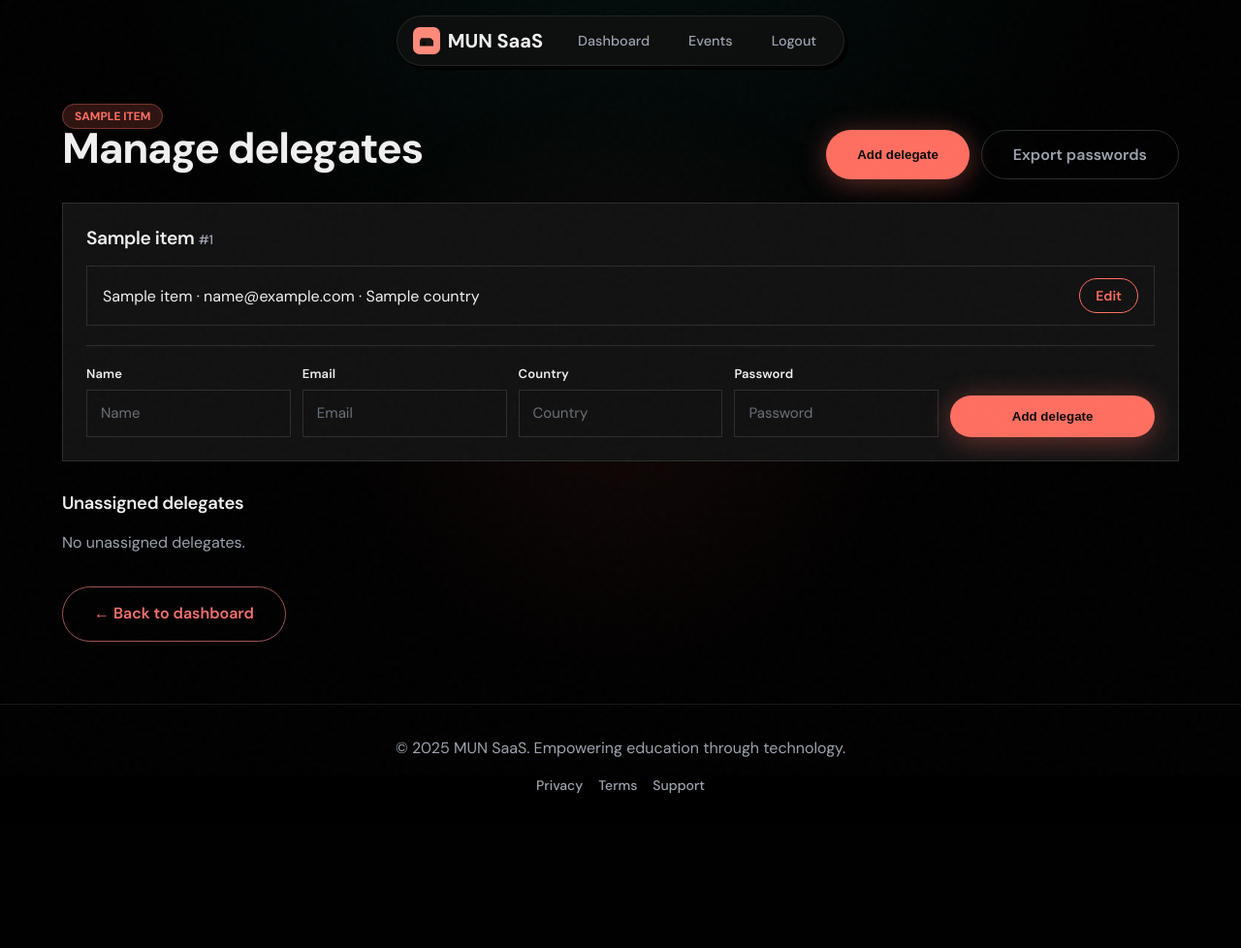
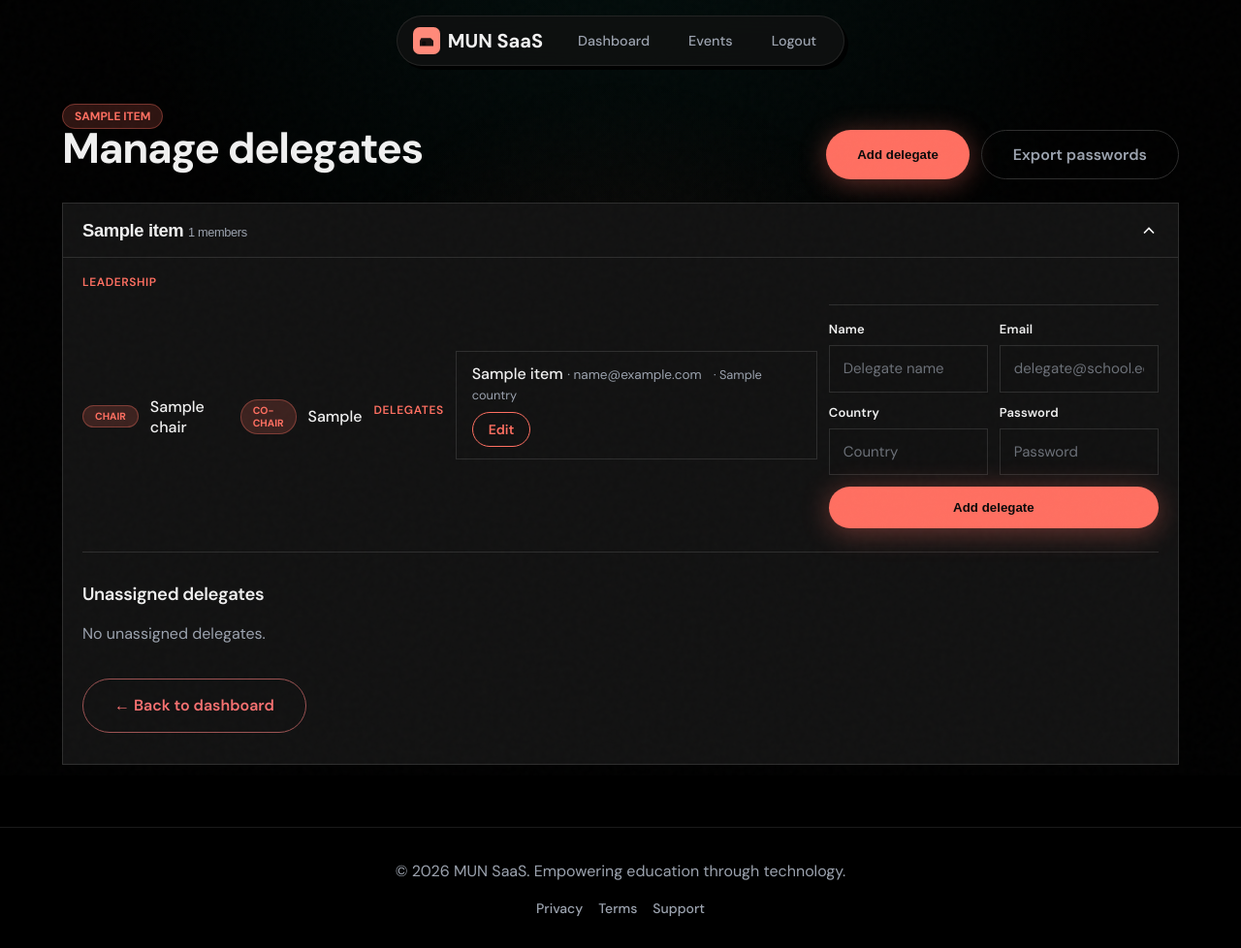
Before and after one commit to zaid3004/MUN-SaaS, a Flask app: page /events/1/delegates/manage?committee_id=1 in a window 1280 px wide. Shown: the whole page at 97% size. Before the commit the page ends 819 px from the top, so only its background shows below. Run offline with Flask 3, Linux system fonts and the light colour scheme; a user stored in the database is signed in; tables that the repository leaves empty hold one stand-in row (values such as "Sample post"); a database or web service that is not in the repository returns one stand-in record (values such as "Sample title"); data that the repository does not hold is empty.

Commit message:
Add: Accordion committees with chair/co-chair display

```diff
--- a/flask_app/templates/base.html
+++ b/flask_app/templates/base.html
@@ -87,7 +87,7 @@
     {% block footer %}
     <footer class="site-footer">
       <div class="site-footer-inner">
-        <p class="site-footer-copy">© {{ now.year if now else 2025 }} MUN SaaS. Empowering education through technology.</p>
+        <p class="site-footer-copy">© {{ now.year if now else 2026 }} MUN SaaS. Empowering education through technology.</p>
         <div class="site-footer-links">
           <a href="#">Privacy</a>
           <a href="#">Terms</a>
--- a/flask_app/templates/delegates_manage.html
+++ b/flask_app/templates/delegates_manage.html
@@ -79,35 +79,62 @@
 </div>
 
 <section class="mb-8">
-  <div class="container">
+  <div class="container" id="committees-list">
     {% for group in grouped %}
-    <div class="card mun-spotlight-card mb-8" style="margin-bottom: var(--space-8); padding: var(--space-6);">
-      <h2 class="h2" style="font-size: 1.2rem; margin-bottom: var(--space-4); color: var(--foreground);">{{ group.committee.name }} <span class="text-secondary" style="font-size: 0.85rem; font-weight: 500;">#{{ group.committee.id }}</span></h2>
+    <div class="committee-card card mun-spotlight-card mb-4" style="padding: 0; overflow: hidden;">
+      <button type="button" class="committee-toggle" data-committee="{{ group.committee.id }}" style="width: 100%; padding: var(--space-4) var(--space-5); background: transparent; border: none; text-align: left; cursor: pointer; display: flex; justify-content: space-between; align-items: center;">
+        <h2 class="h2" style="font-size: 1.15rem; margin: 0; color: var(--foreground);">{{ group.committee.name }} <span class="text-secondary" style="font-size: 0.8rem; font-weight: 500;">{{ group.delegates|length }} members</span></h2>
+        <svg class="chevron" width="20" height="20" viewBox="0 0 24 24" fill="none" stroke="currentColor" stroke-width="2" style="transition: transform 0.3s ease;">
+          <polyline points="6 9 12 15 18 9"/>
+        </svg>
+      </button>
+
+      <div class="committee-content" data-committee="{{ group.committee.id }}" style="display: none; padding: var(--space-4) var(--space-5); border-top: 1px solid var(--border);">
+        {% if group.committee.chair or group.committee.coChair %}
+        <div style="margin-bottom: var(--space-4); padding-bottom: var(--space-4); border-bottom: 1px solid var(--border);">
+          <p style="font-size: 0.75rem; font-weight: 600; text-transform: uppercase; letter-spacing: 0.05em; color: var(--primary); margin-bottom: var(--space-3);">Leadership</p>
+          {% if group.committee.chair %}
+          <div style="display: flex; align-items: center; gap: var(--space-3); margin-bottom: var(--space-2);">
+            <span class="badge badge-primary" style="font-size: 0.65rem;">Chair</span>
+            <span style="color: var(--foreground); font-weight: 500;">{{ group.committee.chair }}</span>
+          {% endif %}
+          {% if group.committee.coChair %}
+          <div style="display: flex; align-items: center; gap: var(--space-3);">
+            <span class="badge badge-primary" style="font-size: 0.65rem;">Co-Chair</span>
+            <span style="color: var(--foreground); font-weight: 500;">{{ group.committee.coChair }}</span>
+          {% endif %}
+        </div>
+        {% endif %}
 
         {% if group.delegates %}
-      <ul class="mun-list" style="margin-bottom: var(--space-5);">
+        <p style="font-size: 0.75rem; font-weight: 600; text-transform: uppercase; letter-spacing: 0.05em; color: var(--primary); margin-bottom: var(--space-3);">Delegates</p>
+        <ul class="mun-list" style="margin-bottom: var(--space-4);">
           {% for d in group.delegates %}
-        <li class="mun-list-item mun-spotlight-card" style="padding: var(--space-3) var(--space-4);">
+          <li class="mun-list-item" style="padding: var(--space-3) var(--space-4); margin-bottom: var(--space-2);">
             <div style="display: flex; justify-content: space-between; align-items: center; flex-wrap: wrap; gap: var(--space-2);">
-            <span style="color: var(--foreground);">{{ d.name }} · {{ d.email }} · {{ d.country or '—' }}</span>
+              <div>
+                <span style="color: var(--foreground); font-weight: 500;">{{ d.name }}</span>
+                <span class="text-secondary" style="font-size: 0.85rem;"> · {{ d.email }}</span>
+                <span class="text-secondary" style="font-size: 0.8rem; margin-left: var(--space-2);">· {{ d.country or '—' }}</span>
+              </div>
               <a href="/events/{{ event_id }}/delegates/{{ d.id }}/edit" class="btn btn-sm btn-outline-primary ripple">Edit</a>
             </div>
           </li>
           {% endfor %}
         </ul>
         {% else %}
-      <p class="text-secondary mb-4" style="margin-bottom: var(--space-4);">No delegates in this committee yet.</p>
+        <p class="text-secondary" style="margin-bottom: var(--space-4);">No delegates in this committee yet.</p>
         {% endif %}
 
-      <form method="post" action="/events/{{ event_id }}/delegates" class="mun-form-grid" style="border-top: 1px solid var(--border); padding-top: var(--space-5); grid-template-columns: repeat(auto-fit, minmax(160px, 1fr));">
+        <form method="post" action="/events/{{ event_id }}/delegates" style="display: grid; grid-template-columns: 1fr 1fr; gap: var(--space-3); border-top: 1px solid var(--border); padding-top: var(--space-4);">
           <input type="hidden" name="committee_id" value="{{ group.committee.id }}">
           <div class="form-group" style="margin-bottom: 0;">
             <label class="form-label" for="name_{{ group.committee.id }}">Name</label>
-          <input class="form-control" id="name_{{ group.committee.id }}" name="name" placeholder="Name" required>
+            <input class="form-control" id="name_{{ group.committee.id }}" name="name" placeholder="Delegate name" required>
           </div>
           <div class="form-group" style="margin-bottom: 0;">
             <label class="form-label" for="email_{{ group.committee.id }}">Email</label>
-          <input class="form-control" id="email_{{ group.committee.id }}" name="email" type="email" placeholder="Email" required>
+            <input class="form-control" id="email_{{ group.committee.id }}" name="email" type="email" placeholder="delegate@school.edu" required>
           </div>
           <div class="form-group" style="margin-bottom: 0;">
             <label class="form-label" for="country_{{ group.committee.id }}">Country</label>
@@ -117,10 +144,9 @@
             <label class="form-label" for="password_{{ group.committee.id }}">Password</label>
             <input class="form-control" id="password_{{ group.committee.id }}" name="password" type="password" placeholder="Password" required>
           </div>
-        <div class="form-group" style="margin-bottom: 0; align-self: end;">
-          <button class="btn btn-primary ripple" type="submit" style="width: 100%;">Add delegate</button>
+          <button class="btn btn-primary ripple" type="submit" style="grid-column: span 2;">Add delegate</button>
+        </form>
       </div>
-      </form>
     </div>
     {% endfor %}
 
@@ -145,4 +171,31 @@
     </p>
   </div>
 </section>
+
+<script>
+document.addEventListener('DOMContentLoaded', function() {
+  document.querySelectorAll('.committee-toggle').forEach(function(btn) {
+    btn.addEventListener('click', function() {
+      var committeeId = this.dataset.committee;
+      var content = document.querySelector('.committee-content[data-committee="' + committeeId + '"]');
+      var chevron = this.querySelector('.chevron');
+      var isOpen = content.style.display !== 'none';
+
+      document.querySelectorAll('.committee-content').forEach(function(c) {
+        c.style.display = 'none';
+      });
+      document.querySelectorAll('.chevron').forEach(function(ch) {
+        ch.style.transform = 'rotate(0deg)';
+      });
+
+      if (!isOpen) {
+        content.style.display = 'block';
+        chevron.style.transform = 'rotate(180deg)';
+      }
+    });
+  });
+
+  document.querySelector('.committee-toggle').click();
+});
+</script>
 {% endblock %}
```
Lines whose indentation alone changed are shown as unchanged.
